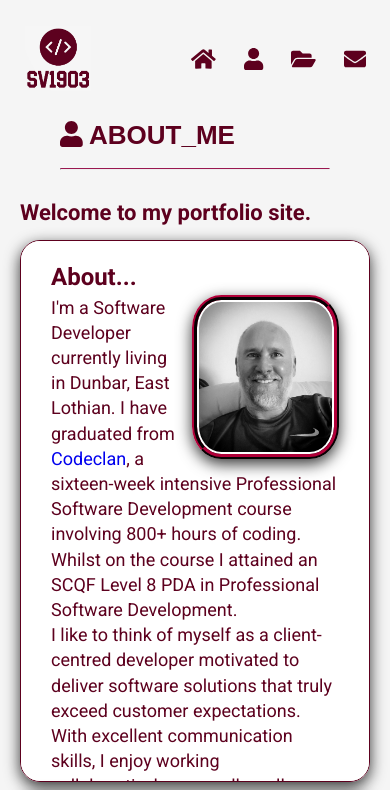
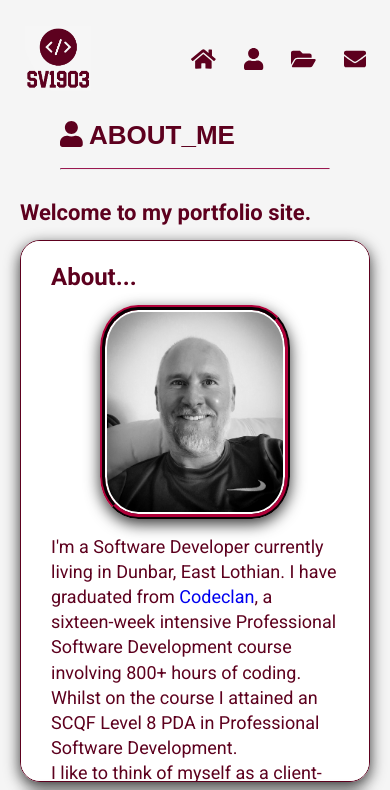
Before and after one commit to StevieV1903/my_portfolio_website, a React (Create React App) app: page /About in a window 390 px wide. Shown: the top 790 px of the page. Built offline with nearby package versions, Linux system fonts and the light colour scheme; a web font is replaced by a local one.

Commit message:
media queries to aboutjs file

```diff
--- a/src/Components/AboutComponent/About.css
+++ b/src/Components/AboutComponent/About.css
@@ -137,3 +137,16 @@
     }
 
   }
+  @media screen and (max-width: 395px) {
+    .about-headshot {
+      float:none;
+      height: 200px;
+      border: 5px solid #5d001e;
+      border-style: ridge;
+      border-radius: 20%;
+      box-shadow: 0 5px 15px 0px #000000cc;
+      /* justify-self: center; */
+      padding: 2px;
+      margin: 10px auto 15px auto;
+      }
+  }
```
